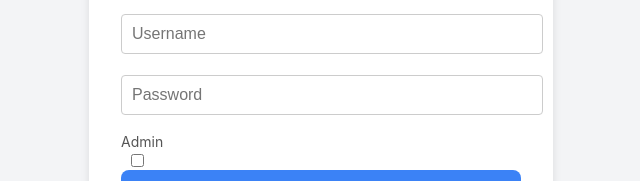
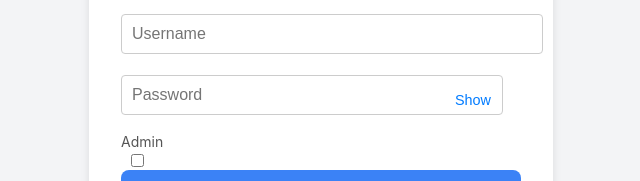
Before and after one commit to jrubow/ANDA, a React (Create React App) app in the folder client/: page /login in a window 1280 px wide. Shown: the part 306-487 px from the top of the page, without its empty margins (319-959 px from the left). Built offline with nearby package versions, Linux system fonts and the light colour scheme; the HTML template or start-up script is replaced by a standard one.

Commit message:
Modified log in password box

```diff
--- a/client/src/css/pages/loginpage.css
+++ b/client/src/css/pages/loginpage.css
@@ -1,4 +1,3 @@
-/* loginpage.css */
 .container {
   display: flex;
   flex-direction: column;
@@ -53,6 +52,33 @@
   color: #333;
 }
 
+/* Password Container for Show/Hide */
+.password-container {
+  position: relative;
+  width: 100%;
+}
+
+.password-input {
+  width: calc(100% - 2.5rem);
+  padding-right: 2.5rem;
+}
+
+.show-password-btn {
+  position: absolute;
+  right: 10px;
+  top: 50%;
+  transform: translateY(-50%);
+  background: none;
+  border: none;
+  color: #007bff;
+  cursor: pointer;
+  font-size: 0.9rem;
+}
+
+.show-password-btn:hover {
+  text-decoration: underline;
+}
+
 .checkbox-label {
   display: flex;
   align-items: center;
--- a/client/src/pages/LoginPage.js
+++ b/client/src/pages/LoginPage.js
@@ -3,6 +3,7 @@ import "../css/pages/loginpage.css"; // Import CSS
 
 function LoginPage() {
   const [isAdmin, setIsAdmin] = useState(false);
+  const [showPassword, setShowPassword] = useState(false);
 
   return (
     <div className="container">
@@ -18,7 +19,22 @@ function LoginPage() {
 
         {/* Input Fields */}
         <input type="text" placeholder="Username" className="input-field" />
-        <input type="password" placeholder="Password" className="input-field" />
+
+        {/* Password Input with Show/Hide Toggle */}
+        <div className="password-container">
+          <input
+            type={showPassword ? "text" : "password"}
+            placeholder="Password"
+            className="input-field password-input"
+          />
+          <button
+            type="button"
+            className="show-password-btn"
+            onClick={() => setShowPassword(!showPassword)}
+          >
+            {showPassword ? "Hide" : "Show"}
+          </button>
+        </div>
 
         {/* Admin Toggle */}
         <label className="switch-label">
```
